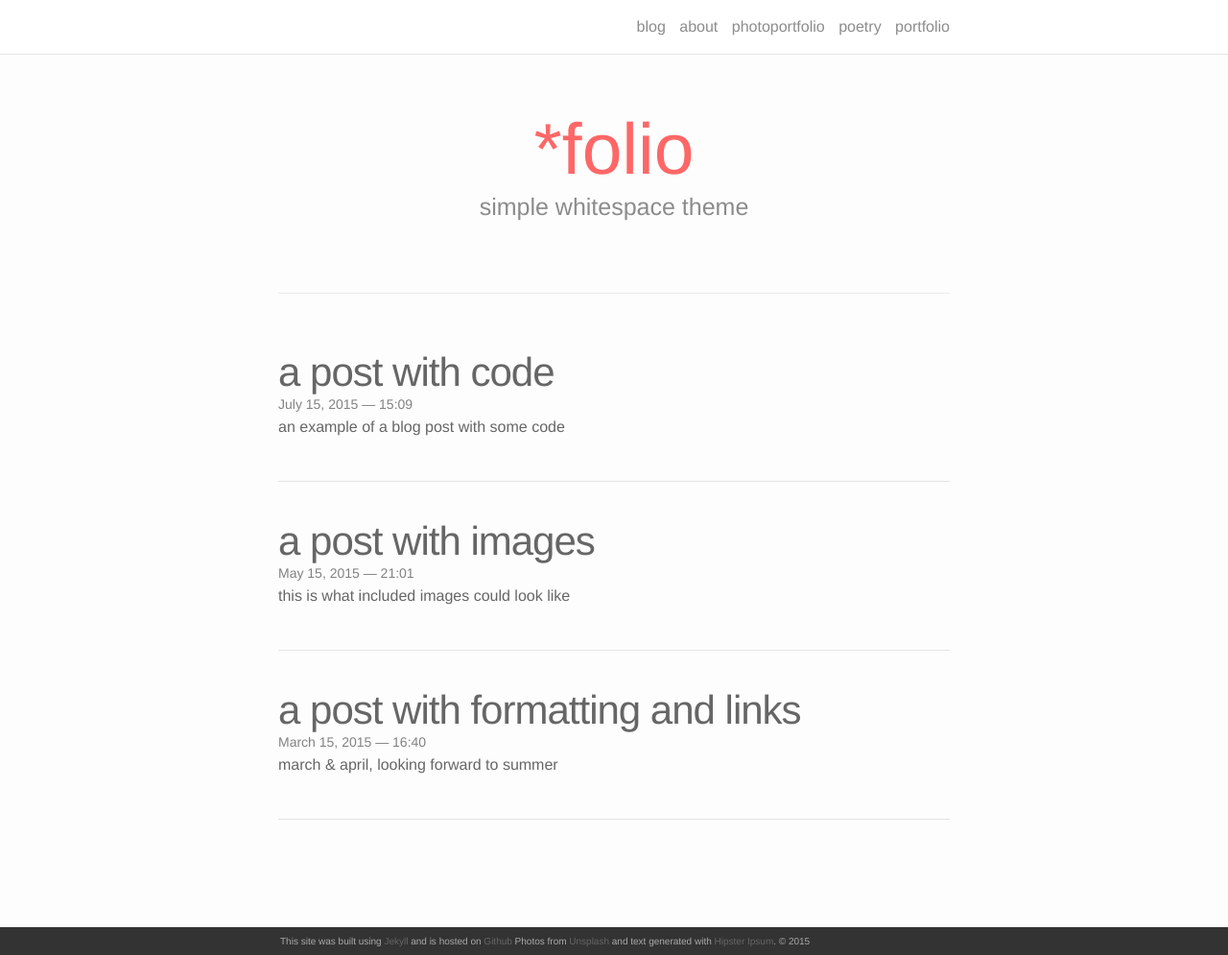
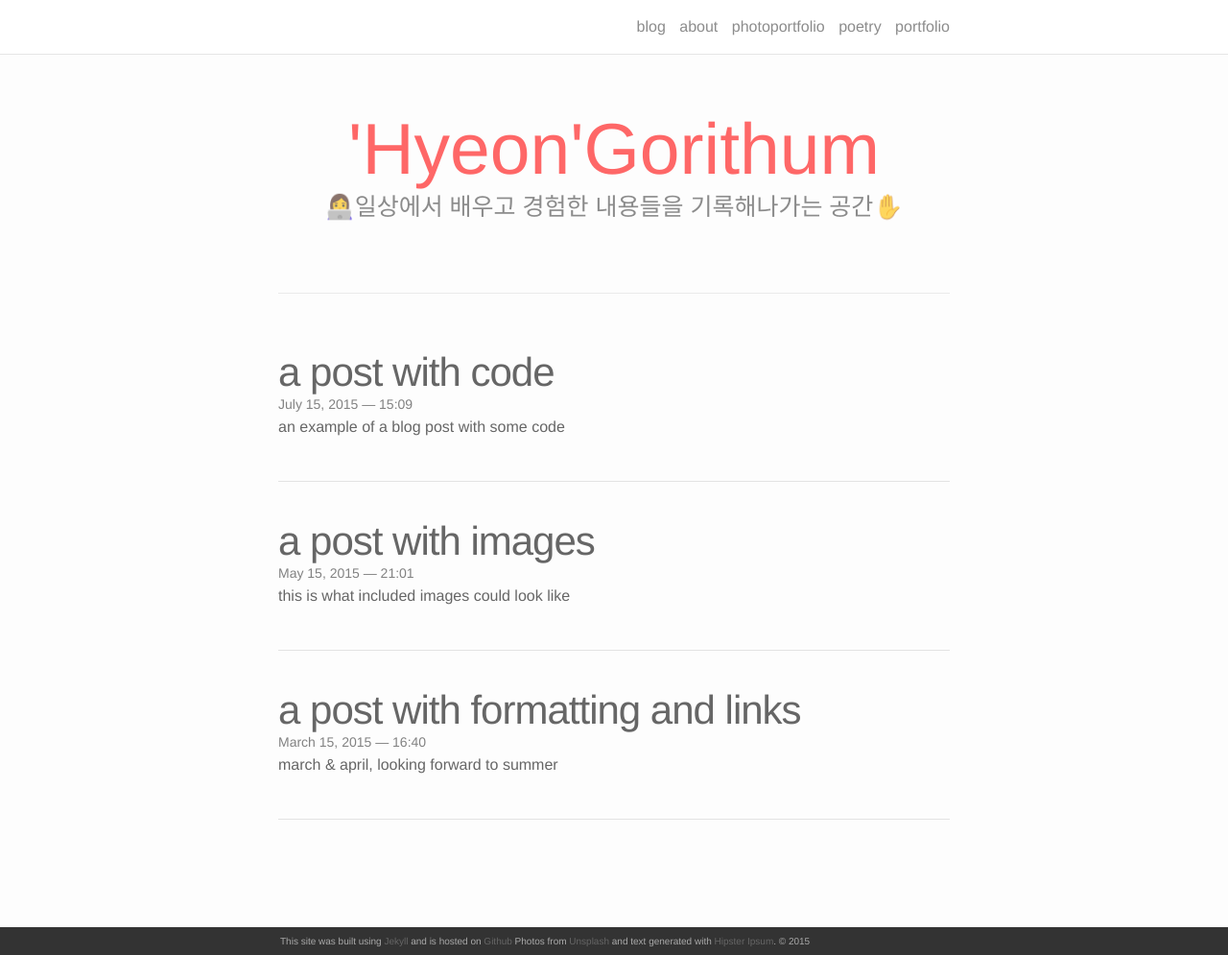
Before and after one commit to HyunYuJin/HyunYuJin.github.io, a Jekyll site: the page built from index.html, in a window 1280 px wide and 995 px high. Shown: the whole window at 96% size. Built offline with Jekyll 4.4.1, drawn with Linux system fonts in a browser that asks for light colours; nearby versions of some CDN libraries; the list of posts is cut into pages by our own code.

Commit message:
Change header-bar

```diff
--- a/_config.yml
+++ b/_config.yml
@@ -1,5 +1,5 @@
 # Site settings
-title: Hyeon!gorithum
+title: HyeonGorithum
 email: gusdbwls9772@gmail.com
 description: > # this means to ignore newlines until "baseurl:"
   A simple, whitespace, helvetica based portfolio theme.
--- a/index.html
+++ b/index.html
@@ -3,8 +3,8 @@ layout: default
 ---
 
 <div class="header-bar">
-  <h1>*folio</h1>
-  <h2>simple whitespace theme</h2>
+  <h1>'Hyeon'Gorithum</h1>
+  <h2>👩‍💻일상에서 배우고 경험한 내용들을 기록해나가는 공간✋</h2>
   <br/>
   <hr>
   <br/>
```
